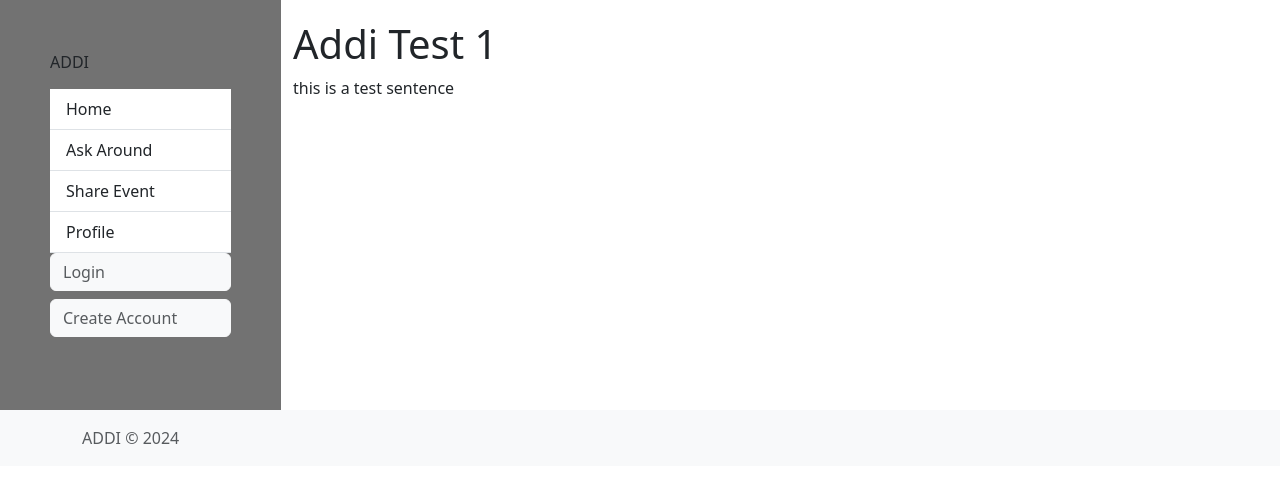
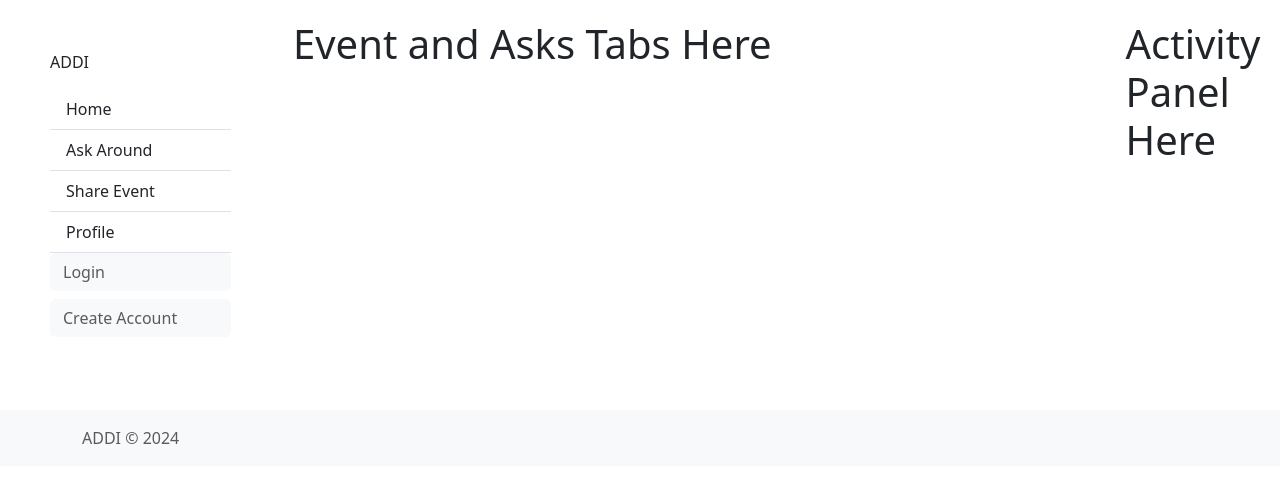
Before and after one commit to Mwape-Kurete/ADDI, a PHP site: page / in a window 1280 px wide. Shown: the top 483 px of the page. Run offline with PHP 8.4, Linux system fonts and the light colour scheme.

Commit message:
page structure and grids created

```diff
--- a/assets/css/main.css
+++ b/assets/css/main.css
@@ -9,7 +9,7 @@
 #sidebar-wrapper {
   min-height: 70%;
   width: 332px;
-  background-color: rgb(114, 114, 114);
+  background-color: rgb(255, 255, 255);
   padding: 50px;
 }
 
@@ -24,3 +24,10 @@
   width: 100%;
   padding-top: 20px;
 }
+
+/*Forms*/
+
+/*general styling*/
+.form-contain {
+  max-width: 70%;
+}
--- a/includes/footer.php
+++ b/includes/footer.php
@@ -9,7 +9,7 @@
 <script src="https://code.jquery.com/jquery-3.5.1.slim.min.js"></script>
 <script src="https://cdn.jsdelivr.net/npm/@popperjs/core@2.9.2/dist/umd/popper.min.js"></script>
 <script src="https://maxcdn.bootstrapcdn.com/bootstrap/4.5.2/js/bootstrap.min.js"></script>
-<script src="assets/js/scripts.js"></script>
+<script src="/ADDI/assets/js/scripts.js"></script>
 
 </body>
 
--- a/includes/header.php
+++ b/includes/header.php
@@ -19,17 +19,17 @@
         <div class="border-right sidebar-cont" id="sidebar-wrapper">
             <div class="sidebar-heading" id="navHeader">ADDI</div>
             <div class="list-group list-group-flush">
-                <a href="index.php" class="list-group-item list-group-item-action">Home</a>
-                <a href="pages/ask.php" class="list-group-item list-group-item-action">Ask Around</a>
-                <a href="pages/share.php" class="list-group-item list-group-item-action">Share Event</a>
-                <a href="pages/profile.php" class="list-group-item list-group-item-action">Profile</a>
+                <a href="/ADDI/index.php" class="list-group-item list-group-item-action">Home</a>
+                <a href="/ADDI/pages/ask.php" class="list-group-item list-group-item-action">Ask Around</a>
+                <a href="/ADDI/pages/share.php" class="list-group-item list-group-item-action">Share Event</a>
+                <a href="/ADDI/pages/profile.php" class="list-group-item list-group-item-action">Profile</a>
 
 
                 <?php if (isset($_SESSION['username'])) : ?>
-                    <a href="pages/login.php" class="btn btn-light list-group-item-action mb-2">Logout</a>
+                    <a href="/ADDI/pages/login.php" class="btn btn-light list-group-item-action mb-2">Logout</a>
                 <?php else : ?>
-                    <a href="pages/login.php" class="btn btn-light list-group-item-action mb-2">Login</a>
-                    <a href="pages/register.php" class="btn btn-light list-group-item-action mb-2">Create Account</a>
+                    <a href="/ADDI/pages/login.php" class="btn btn-light list-group-item-action mb-2">Login</a>
+                    <a href="/ADDI/pages/register.php" class="btn btn-light list-group-item-action mb-2">Create Account</a>
                 <?php endif; ?>
             </div>
         </div>
--- a/index.php
+++ b/index.php
@@ -1,6 +1,12 @@
 <?php include 'includes/header.php'; ?>
 
-<h1>Addi Test 1</h1>
-<p>this is a test sentence</p>
+<div class="row">
+    <div class="col main-pageContent">
+        <h1>Event and Asks Tabs Here</h1>
+    </div>
+    <div class="col-2 activityPanel">
+        <h1>Activity Panel Here</h1>
+    </div>
+</div>
 
 <?php include 'includes/footer.php' ?>
--- a/pages/login.php
+++ b/pages/login.php
@@ -1,6 +1,7 @@
 <?php include '../includes/header.php'; ?>
 
-<div class="container-fluid login-form">
+<div class="row login-form">
+    <div class="col form-contain">
         <form action="">
             <!-- form inputs -->
             <h6>Email/Username:</h6>
@@ -19,6 +20,7 @@
             <button type="submit" class="btn btn-primary">Login</button>
         </form>
     </div>
+</div>
 
 
 <?php include '../includes/footer.php' ?>
```
Also changed, not shown: pages/profile.php (+12 -0 lines), pages/share.php (+9 -0 lines), pages/single_post.php (+12 -0 lines). Lines whose indentation alone changed are shown as unchanged.
